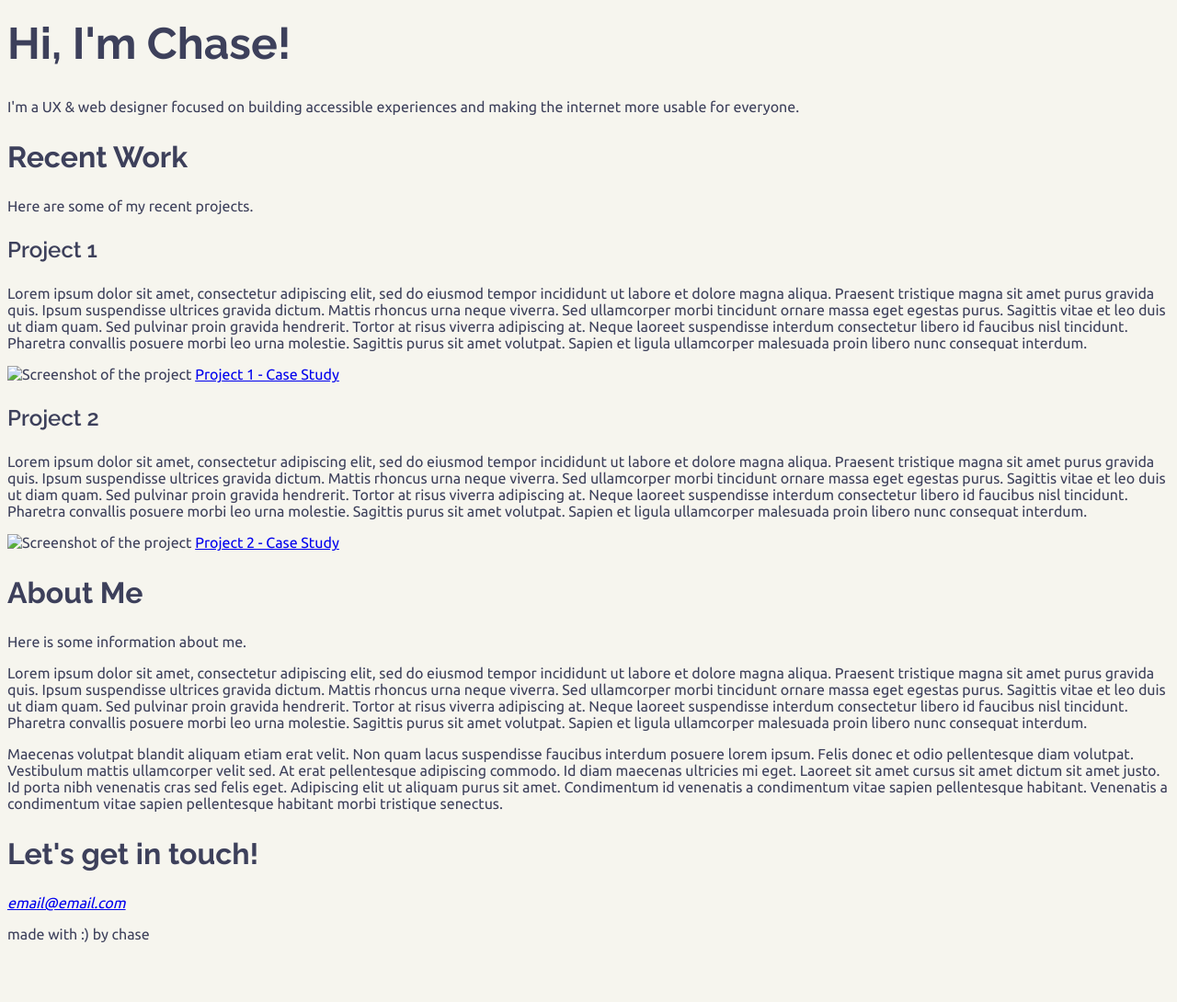
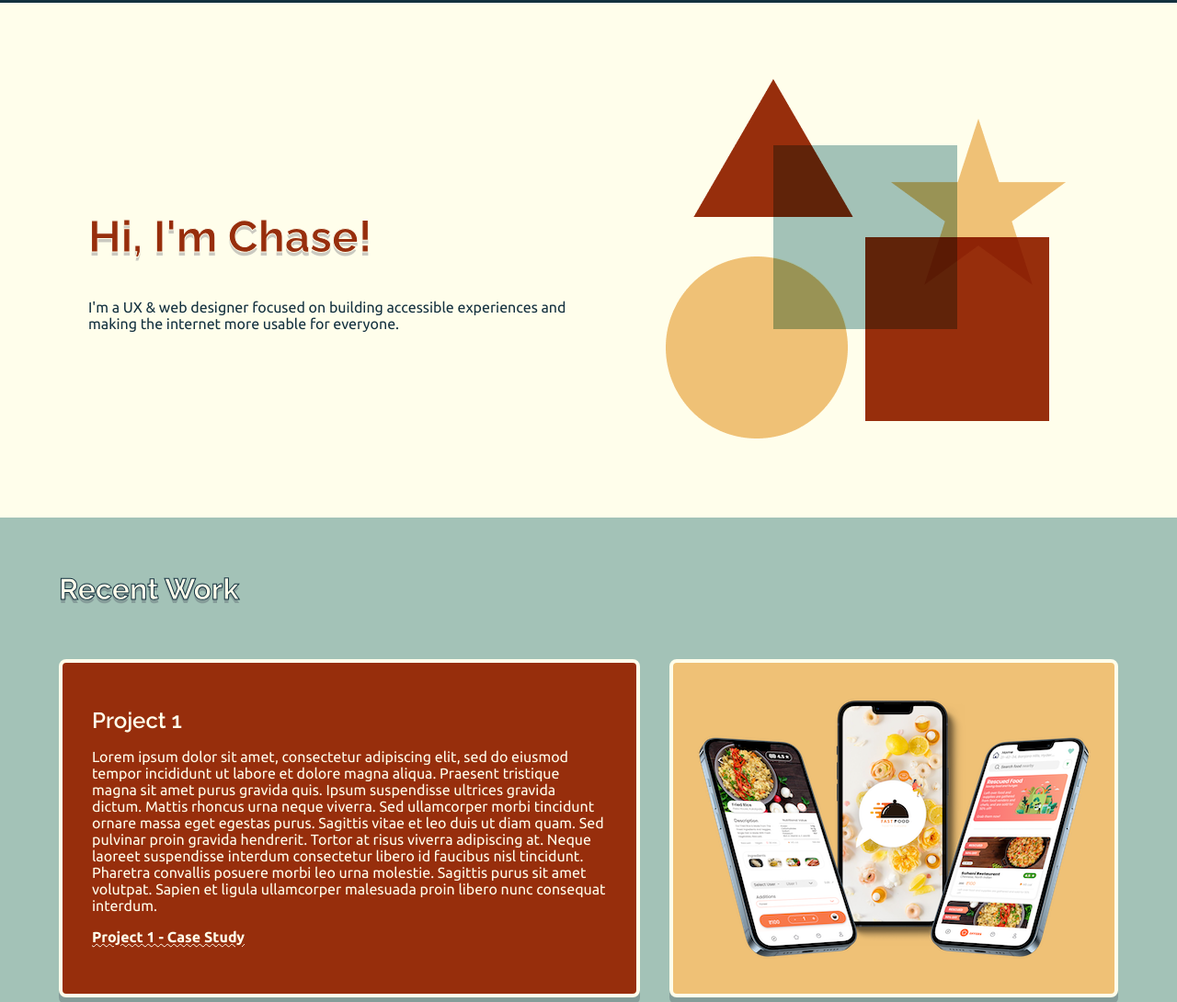
Before and after one commit to crigby0430/crigby0430.github.io, a plain HTML site: page index.html in a window 1280 px wide. Shown: the part 77-1167 px from the top of the page at 92% size. Before the commit the page ends 1118 px from the top, so only its background shows below. Drawn offline with Linux system fonts and the light colour scheme.

Commit message:
Added styling and images
Transferred most of the colors and styling over fron Figma and added placeholder images, still need to fix resizing on cards.

```diff
--- a/index.html
+++ b/index.html
@@ -45,48 +45,52 @@
     <main>
 
         <!--  Intro  -->
-
+        <section id="intro">
+            <div class="intro-text">
                 <h1>Hi, I'm Chase!</h1>
                 <p>I'm a UX & web designer focused on building accessible experiences and making the internet more usable for everyone.</p>
+            </div>
+            <div>
+                <img src="img/shapes.png" alt="">
+            </div>
+        </section>
 
         <!--  Projects  -->
 
         <section id="projects">
             <h2>Recent Work</h2>
-            <p>Here are some of my recent projects.</p>
 
             <!--  Each project goes inside an article  -->
 
-            <article>
+            <article class="project-card">
+                <div class="project-description">
                     <h3>Project 1</h3>
                     <p>Lorem ipsum dolor sit amet, consectetur adipiscing elit, sed do eiusmod tempor incididunt ut labore et dolore magna aliqua. Praesent tristique magna sit amet purus gravida quis. Ipsum suspendisse ultrices gravida dictum. Mattis rhoncus urna neque viverra. Sed ullamcorper morbi tincidunt ornare massa eget egestas purus. Sagittis vitae et leo duis ut diam quam. Sed pulvinar proin gravida hendrerit. Tortor at risus viverra adipiscing at. Neque laoreet suspendisse interdum consectetur libero id faucibus nisl tincidunt. Pharetra convallis posuere morbi leo urna molestie. Sagittis purus sit amet volutpat. Sapien et ligula ullamcorper malesuada proin libero nunc consequat interdum.</p>
-                <img src="#" alt="Screenshot of the project">
                     <a href="#">Project 1 - Case Study</a>
+                </div>
+                <div class="project-image">
+                    <img src="img/fast-food-app-480.png" alt="Screenshot of the project">
+                </div>
             </article>
 
-            <article>
+            <article class="project-card">
+                <div class="project-description">
                     <h3>Project 2</h3>
                     <p>Lorem ipsum dolor sit amet, consectetur adipiscing elit, sed do eiusmod tempor incididunt ut labore et dolore magna aliqua. Praesent tristique magna sit amet purus gravida quis. Ipsum suspendisse ultrices gravida dictum. Mattis rhoncus urna neque viverra. Sed ullamcorper morbi tincidunt ornare massa eget egestas purus. Sagittis vitae et leo duis ut diam quam. Sed pulvinar proin gravida hendrerit. Tortor at risus viverra adipiscing at. Neque laoreet suspendisse interdum consectetur libero id faucibus nisl tincidunt. Pharetra convallis posuere morbi leo urna molestie. Sagittis purus sit amet volutpat. Sapien et ligula ullamcorper malesuada proin libero nunc consequat interdum.</p>
-                <img src="#" alt="Screenshot of the project">
                     <a href="#">Project 2 - Case Study</a>
+                </div>
+                <div class="project-image">
+                    <img src="img/fast-food-app-480.png" alt="Screenshot of the project">
+                </div>
             </article>
 
-        </section>
-
-        <!--  About  -->
-
-        <section id="about">
-            <h2>About Me</h2>
-            <p>Here is some information about me.</p>
-            <p>Lorem ipsum dolor sit amet, consectetur adipiscing elit, sed do eiusmod tempor incididunt ut labore et dolore magna aliqua. Praesent tristique magna sit amet purus gravida quis. Ipsum suspendisse ultrices gravida dictum. Mattis rhoncus urna neque viverra. Sed ullamcorper morbi tincidunt ornare massa eget egestas purus. Sagittis vitae et leo duis ut diam quam. Sed pulvinar proin gravida hendrerit. Tortor at risus viverra adipiscing at. Neque laoreet suspendisse interdum consectetur libero id faucibus nisl tincidunt. Pharetra convallis posuere morbi leo urna molestie. Sagittis purus sit amet volutpat. Sapien et ligula ullamcorper malesuada proin libero nunc consequat interdum.</p>
-            <p>Maecenas volutpat blandit aliquam etiam erat velit. Non quam lacus suspendisse faucibus interdum posuere lorem ipsum. Felis donec et odio pellentesque diam volutpat. Vestibulum mattis ullamcorper velit sed. At erat pellentesque adipiscing commodo. Id diam maecenas ultricies mi eget. Laoreet sit amet cursus sit amet dictum sit amet justo. Id porta nibh venenatis cras sed felis eget. Adipiscing elit ut aliquam purus sit amet. Condimentum id venenatis a condimentum vitae sapien pellentesque habitant. Venenatis a condimentum vitae sapien pellentesque habitant morbi tristique senectus.</p>
         </section>
 
         <!--  Contact  -->
 
         <section id="contact">
             <h2>Let's get in touch!</h2>
-            <address><a href="mailto:email@email.com">email@email.com</a></address> <!-- a little afraid of putting my real email in there LOL -->
+            <address>You can reach me at <a href="mailto:email@email.com">email@email.com</a>.</address> <!-- a little afraid of putting my real email in there LOL -->
         </section>
 
     </main>
--- a/styles.css
+++ b/styles.css
@@ -4,22 +4,27 @@
 
 body {
     font-family: 'Ubuntu', sans-serif;
-    color: #3D405B;
-    background-color: #f6f5ee;
+    color: #14313F;
+    background-color: #FFFEEB;
+    margin: 0;
+    padding: 0;
 }
 
 /* Logo & Navbar */
 
 header {
-    background-color: #f6f5ee;
+    background-color: #14313F;
+    color: #FFFEEB;
     display: flex;
     justify-content: space-between;
     align-items: center;
     width: 100vw;
     min-height: 5rem;
-    padding: 0.5rem 1rem;
+    padding: 0.5rem 2rem;
+
+    /* sticky navbar... not actually sure if this is necessary
     position: fixed;
-    top: 0;
+    top: 0; */
 }
 
 #logo {
@@ -39,7 +44,7 @@ nav ul {
 nav a {
     display: block;
     text-decoration: none;
-    color: #3D405B;
+    color: #FFFEEB;
     padding: 1rem;
 }
 
@@ -47,28 +52,118 @@ nav a:hover {
     background-color: white;
 }
 
-/* Moving main content down to leave space for navbar */
-
-main {
-    margin-top: 6rem;
-}
-
-/* Headings */
+/* Text */
 
 h1 {
+    color: #972E0C;
     font-family: 'Raleway', sans-serif;
     font-size: 3rem;
     font-weight: 700;
+    -webkit-text-stroke: 1px #FFFEEB;
+    text-shadow: 0px 4px 0px rgba(43, 45, 64, 0.25);
 }
 
 h2 {
     font-family: 'Raleway', sans-serif;
     font-size: 2rem;
     font-weight: 700;
+    width: 100%;
 }
 
 h3 {
     font-family: 'Raleway', sans-serif;
     font-size: 1.5rem;
     font-weight: 600;
+    margin: 0;
+    padding: 0;
 }
+
+p {
+    width: 100%;
+}
+
+/* main */
+
+
+
+/* Intro Section */
+
+#intro {
+    height: 70vh;
+    display: flex;
+    justify-content: center;
+    align-items: center;
+    gap: 2rem;
+    padding: 2rem 4rem;
+}
+
+.intro-text {
+    width: 50%;
+}
+
+/* Projects Section */
+
+#projects {
+    color: #FFFEEB;
+    display: flex;
+    flex-direction: column;
+    align-items: center;
+    padding: 2rem 4rem;
+    background-color: #A3C2B7;
+    gap: 2rem;
+}
+
+#projects > h2 {
+    -webkit-text-stroke: 1px #14313F; /* this is ugly!!!!!!! */
+    text-shadow: 0px 4px 0px rgba(43, 45, 64, 0.25);
+}
+
+.project-card {
+    display: flex;
+    gap: 2rem;
+}
+
+.project-description {
+    background-color: #972E0C;
+    border: 4px solid #FFFEEB;
+    box-shadow: 0px 8px 0px rgba(43, 45, 64, 0.25);
+    border-radius: 8px;
+    padding: 3rem 2rem;
+}
+
+.project-description > a {
+    color: #FFFEEB;
+    text-decoration: underline wavy 1px;
+    font-weight: bold;
+}
+
+.project-image {
+    background-color: #EFC176;
+    border: 4px solid #FFFEEB;
+    box-shadow: 0px 8px 0px rgba(43, 45, 64, 0.25);
+    border-radius: 8px;
+    display: flex;
+    justify-content: center;
+    align-items: center;
+}
+
+.project-image > img {
+    max-width: 480px;
+    max-height: 360px;
+}
+
+/* Contact */
+
+#contact {
+    padding: 2rem 4rem;
+}
+
+/* Footer */
+
+footer {
+    margin-top: 2rem;
+    padding: 1rem;
+    background-color: #14313F;
+    color: #FFFEEB;
+    text-align: center;
+}
```
Also changed, not shown: img/fast-food-app-480.png (added), img/shapes.png (added). Lines whose indentation alone changed are shown as unchanged.
